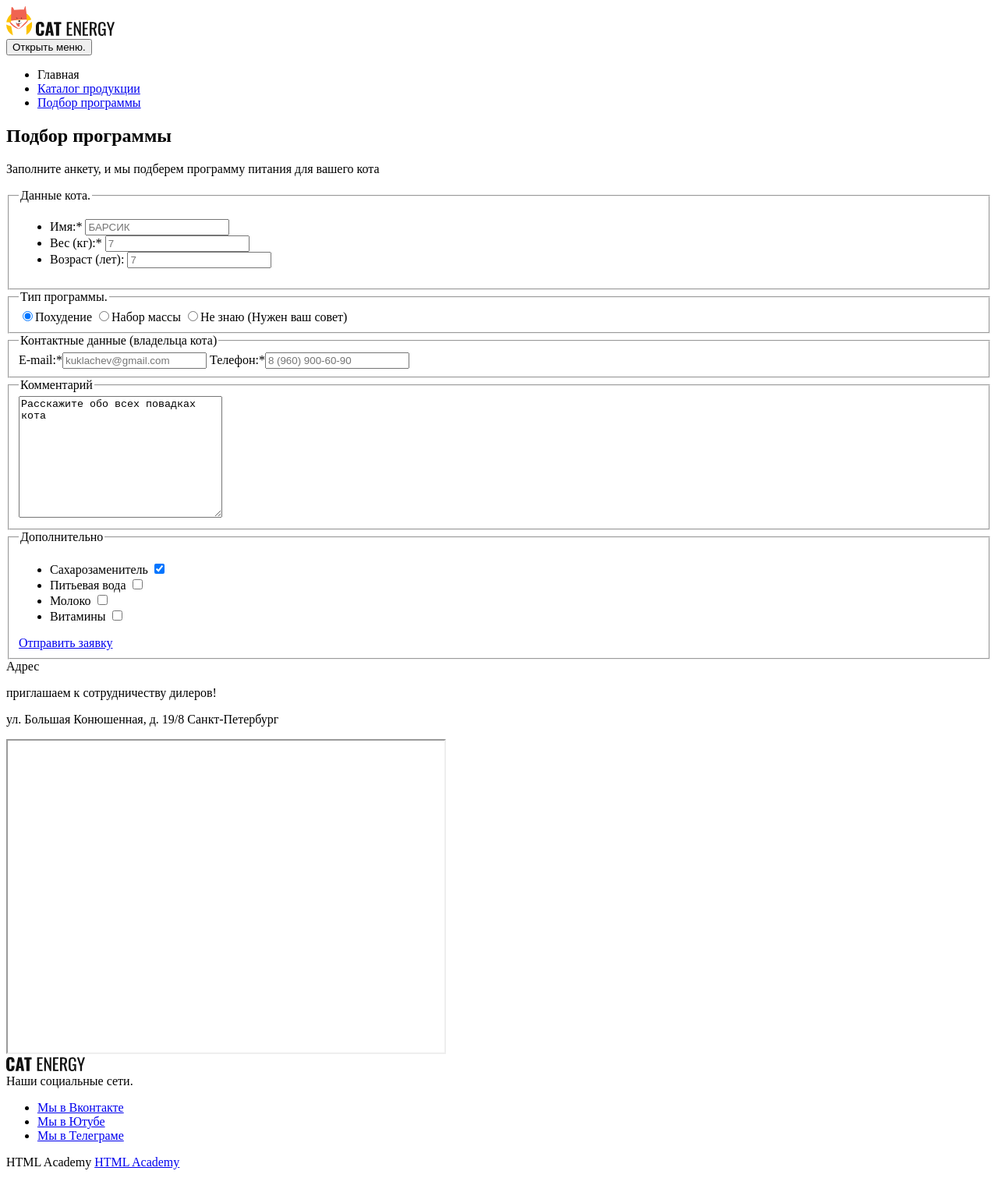
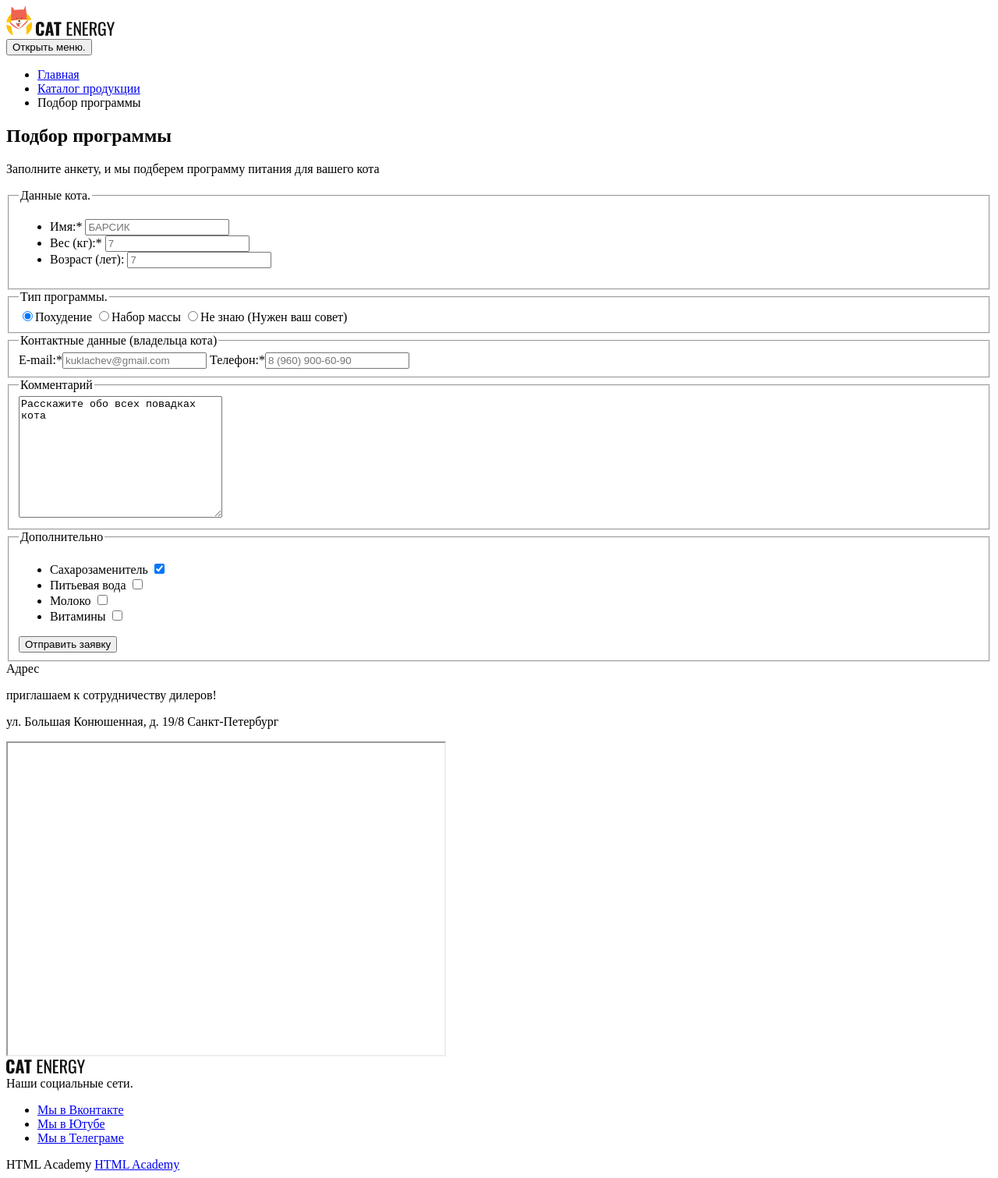
Before and after one commit to htmlacademy-adaptive/1840995-cat-energy-26, a website: page source/module.html in a window 1280 px wide. Shown: the whole page at 78% size. Drawn offline with Linux system fonts and the light colour scheme.

Commit message:
вносит правки по разметке

```diff
--- a/source/module.html
+++ b/source/module.html
@@ -22,13 +22,13 @@
       <div class="main-nav__wrapper">
         <ul class="main-nav__list">
           <li class="main-nav__item">
-            <a>Главная</a>
+            <a href="index.html">Главная</a>
           </li>
           <li class="main-nav__item">
             <a href="catalog.html">Каталог продукции</a>
           </li>
           <li class="main-nav__item main-nav__item--active">
-            <a href="program.html">Подбор программы</a>
+            <a>Подбор программы</a>
           </li>
         </ul>
       </div>
@@ -39,7 +39,7 @@
       <h1 class="module-promo__header">Подбор программы</h1>
       <p class="module-promo">Заполните анкету, и мы подберем программу питания для вашего кота</p>
     </section>
-    <form action="#" method="post" class="module-form">
+    <form name="module" action="#" method="post" class="module-form">
       <fieldset class="personal-data">
         <legend><span class="visually-hidden">Данные кота.</span></legend>
         <ul class="personal-data__list">
@@ -110,7 +110,7 @@
             </label>
           </li>
         </ul>
-        <a href="#" class="send-button button">Отправить заявку</a>
+        <button type="button" class="send-button button">Отправить заявку</button>
       </fieldset>
     </form>
     <section class="address">
@@ -119,17 +119,14 @@
         <p class="address__welcome">приглашаем к сотрудничеству дилеров!</p>
         <p class="address__street">ул. Большая Конюшенная, д. 19/8 Санкт-Петербург</p>
       </div>
-      <iframe src="https://yandex.ru/map-widget/v1/-/CCURjFF8lB" width="560" height="400" allowfullscreen="true"
-        style="position:relative;"></iframe>
+      <iframe src="https://yandex.ru/map-widget/v1/-/CCURjFF8lB" width="560" height="400"></iframe>
     </section>
   </main>
   <footer class="main-footer">
     <div class="main-footer__wrapper">
-      <div class="main-footer__logo">
-        <a class="main-footer__logo main-header__logo-text">
-          <img src="/source/img/logo-text.svg" width="101" height="18" alt="Магазин «Cat Energy».">
-        </a>
-      </div>
+      <a class="main-footer__logo" href="index.html">
+        <img src="/source/img/logo-text.svg" width="101" height="18" alt="Магазин «Cat Energy».">
+      </a>
       <div class="main-footer__social social">
         <span class="visually-hidden">Наши социальные сети.</span>
         <ul class="social__list">
@@ -153,3 +150,5 @@
   </footer>
 
 </body>
+
+</html>
```
Also changed, not shown: source/catalog.html (+9 -11 lines), source/index.html (+4 -7 lines).
